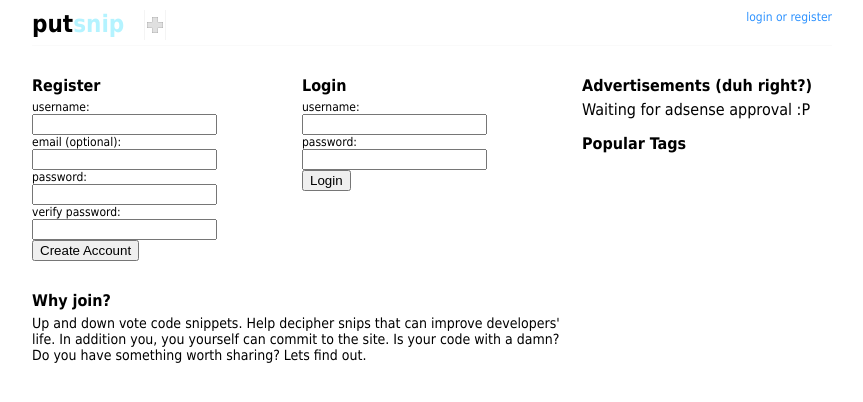
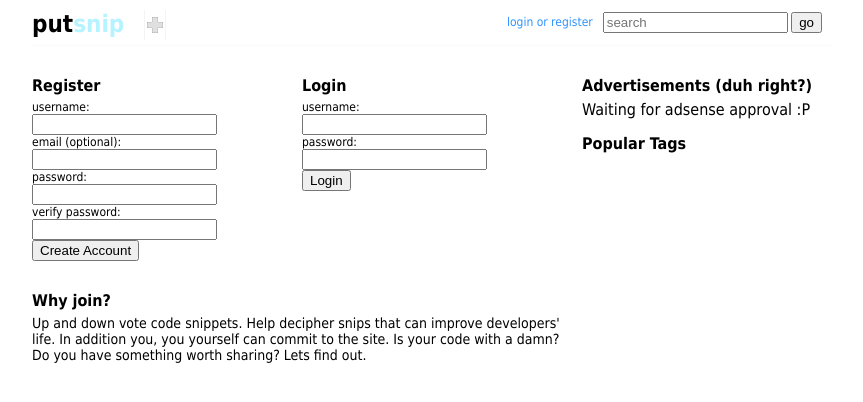
Before and after one commit to loriopatrick/putsnip, a Django app: page /preview in a window 1280 px wide. Shown: the top 402 px of the page, without its empty margins (208-1071 px from the left). Run offline with Django 3.2, Linux system fonts and the light colour scheme; parts of the project's set-up code (start-up, migrations or seed data) failed here and were passed over.

Commit message:
implemented search with google

```diff
--- a/static/css/main.css
+++ b/static/css/main.css
@@ -45,6 +45,11 @@ a:visited {
     width: 540px;
     overflow: hidden;
     float: left;
+}
+
+.search {
+    float: right;
+    margin: -5px 10px 10px  0;
 }
 
 #right {
@@ -226,6 +231,7 @@ input {
     float: right;
     font-size: 12px;
     font-weight: normal;
+    padding: 5px 10px;
 }
 
 .user a {
--- a/static/js/main.js
+++ b/static/js/main.js
@@ -77,3 +77,7 @@ window.onload = function () {
     };
     waitTillReady();
 })();
+function runSearch () {
+    window.open('http://google.com/search?q=' + document.searchForm.q.value + ' site:putsnip.com', '_blank');
+    return false;
+}
--- a/templates/main.html
+++ b/templates/main.html
@@ -1,7 +1,7 @@
 <!DOCTYPE html>
 <html xmlns="http://www.w3.org/1999/html">
 <head>
-    <meta http-equiv="Content-Type" content="text/html; charset=UTF-8" />
+    <meta http-equiv="Content-Type" content="text/html; charset=UTF-8"/>
     <title>{{ title }} | putsnip |</title>
     <script type="text/javascript" src="/static/js/jquery-1.8.3.min.js"></script>
 
@@ -21,10 +21,13 @@
         _gaq.push(['_setAccount', 'UA-36933330-1']);
         _gaq.push(['_setDomainName', 'putsnip.com']);
         _gaq.push(['_trackPageview']);
-        (function() {
-            var ga = document.createElement('script'); ga.type = 'text/javascript'; ga.async = true;
+        (function () {
+            var ga = document.createElement('script');
+            ga.type = 'text/javascript';
+            ga.async = true;
             ga.src = ('https:' == document.location.protocol ? 'https://ssl' : 'http://www') + '.google-analytics.com/ga.js';
-            var s = document.getElementsByTagName('script')[0]; s.parentNode.insertBefore(ga, s);
+            var s = document.getElementsByTagName('script')[0];
+            s.parentNode.insertBefore(ga, s);
         })();
     </script>
 </head>
@@ -37,6 +40,15 @@
         <a href="/add" id="add_btn" onmouseover="$('#msg').html('Add Snippet');"
            onmouseout="$('#msg').html('');"></a>
 
+
+        <div class="search">
+            <form name="searchForm" onsubmit="return runSearch();">
+                <label style="font-size: 12px; font-weight: normal;">
+                    <input id="search" type="text" name="q" placeholder="search"/>
+                </label>
+                <input type="submit" value="go"/>
+            </form>
+        </div>
         <div class="user">
             {% if ac %}
                 <a href="/u/{{ ac.usr }}">{{ ac.usr }}</a> ::
@@ -47,6 +59,7 @@
         </div>
         <div id="msg" class="mini_info"></div>
     </div>
+
 
     <div id="left">
         {% block left %}{% endblock %}
```
